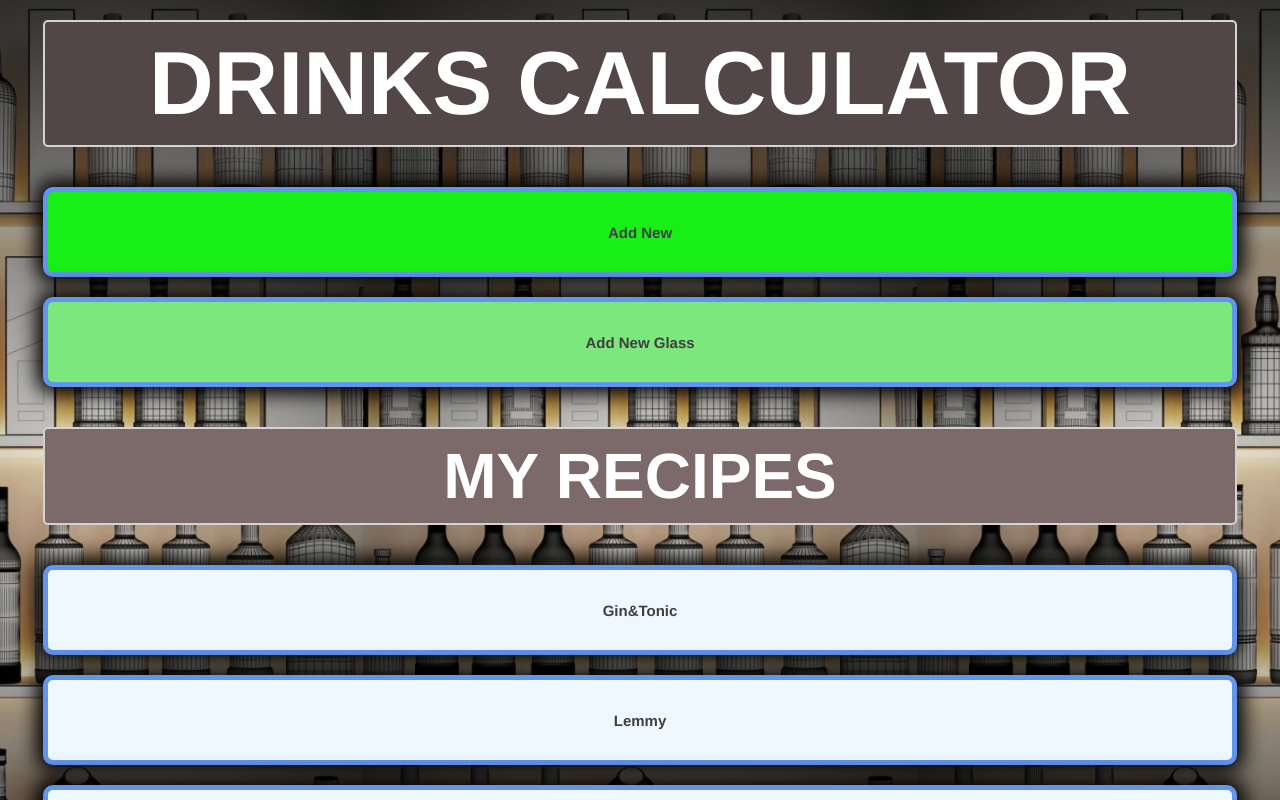
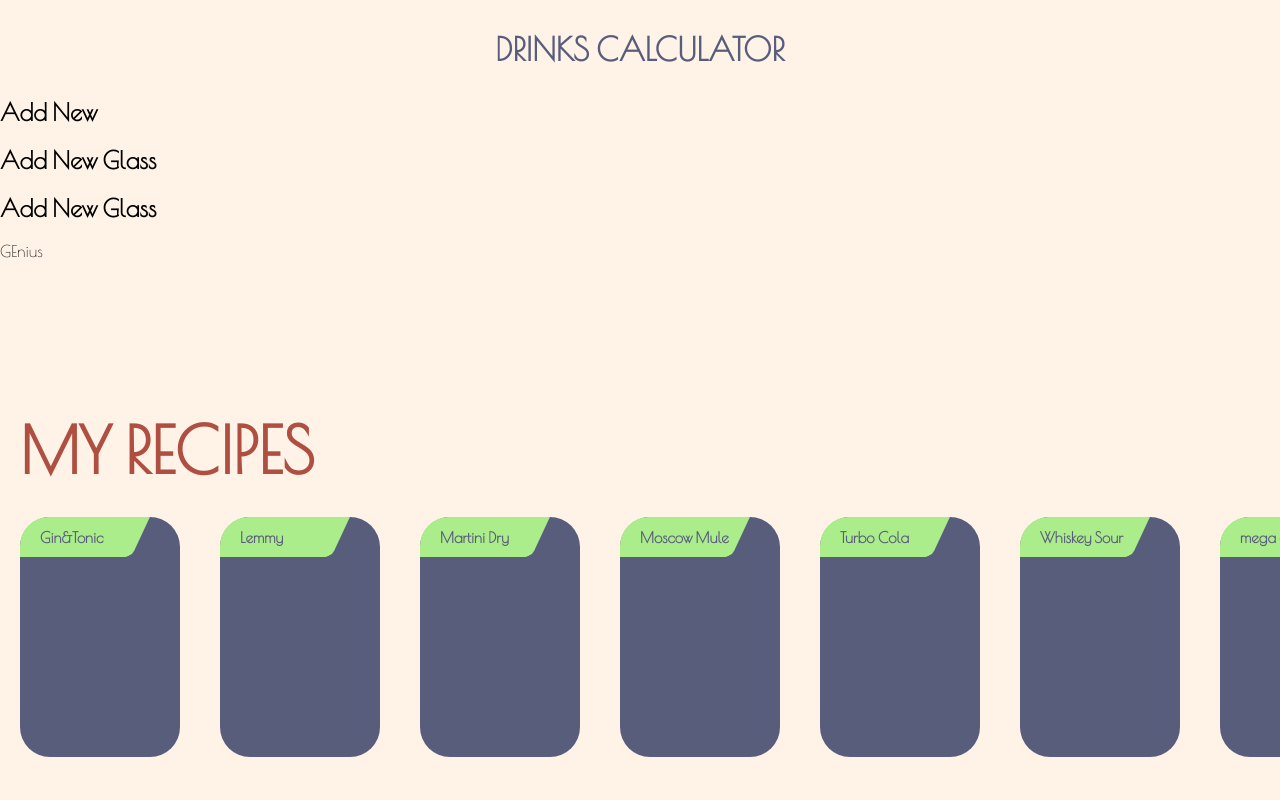
Before and after one commit to misiekmardosz/DrinksCalculator, a React (Create React App) app: page / in a window 1280 px wide. Shown: the top 800 px of the page. Built offline with nearby package versions, Linux system fonts and the light colour scheme; data requests are answered from the project's data file.

Commit message:
new version

```diff
--- a/package.json
+++ b/package.json
@@ -9,6 +9,7 @@
     "@testing-library/jest-dom": "^5.16.2",
     "@testing-library/react": "^12.1.3",
     "@testing-library/user-event": "^13.5.0",
+    "font-awesome": "^4.7.0",
     "node-sass": "^7.0.1",
     "react": "^17.0.2",
     "react-dom": "^17.0.2",
--- /dev/null
+++ b/src/AddGlassBar.js
@@ -0,0 +1,13 @@
+import React, {useState} from "react";
+
+const AddGlassBar = ({glassBar}) => {
+    if (glassBar === false)
+        return (
+            <>
+                <div>GEnius</div>
+            </>
+        )
+    else return <></>
+}
+
+export {AddGlassBar}
--- a/src/Recipe.js
+++ b/src/Recipe.js
@@ -5,6 +5,7 @@ import {Ingredient} from "./models/ingredient";
 import {Recipe as RecipeModel} from "./models/Recipe"
 import {Glass} from "./models/glass";
 import '../node_modules/font-awesome/css/font-awesome.min.css';
+import {AddGlassBar} from "./AddGlassBar";
 //uuid
 
 const API_URL = 'http://localhost:3000';
@@ -22,6 +23,8 @@ const Recipe = () => {
     const [glasses, setGlasses] = useState([]);
     const [glassName, setGlassName] = useState("")
     const [volume, setVolume] = useState("")
+    const [glassBar, setGlassBar] = useState(false);
+    console.log(glassBar);
 
     recipes.sort((a,b) => (a.name > b.name) ? 1 : ((b.name > a.name) ? -1 : 0))
 
@@ -142,6 +145,10 @@ const Recipe = () => {
         setGlassName("")
         setVolume("")
     }
+    function addGlassBar(e){
+        e.preventDefault()
+        setGlassBar(current => !current)
+    }
 
     function cancelButton() {
         setNewRecipeModalIsOpen(false);
@@ -173,14 +180,28 @@ const Recipe = () => {
                 </div>
                 <div className={"recipe"} onClick={openGlassModal}>
                     <h2>Add New Glass</h2>
+
                 </div>
-                <h2 className={"app--recipes"}>MY RECIPES</h2>
+                <h2 onClick={addGlassBar}>Add New Glass</h2>
+                <AddGlassBar glassBar={glassBar}/>
+
+                <div className={"scroll"}>
+                    <h2 className={"app--recipes"}>MY RECIPES</h2>
+                <div className={"scroll-recipes"}>
                 {recipes.map((recipe) => (
                     <div key={recipe.id} className={"recipe"} onClick={ () => openModal(recipe)}>
                         <h2>{recipe.name}</h2>
-                    </div>
+                        <ul>
+                        {ingredients.map((ingredient)=>(
+                            <li>{ingredient.name}</li>
+                        ))}
+                        </ul>
+                        </div>
                 ))}
+                </div>
+                </div>
                 <Modal
+                    className={"modal--open"}
                     isOpen={recipeModalIsOpen}
                     onRequestClose={closeModal}
                     ariaHideApp={false}
--- a/src/database/db.json
+++ b/src/database/db.json
@@ -67,6 +67,63 @@
         }
       ],
       "process": "pour everything to the glass, add lemon and ice"
+    },
+    {
+      "id": 7,
+      "name": "Turbo Cola",
+      "ingredients": [
+        {
+          "name": "Vodka",
+          "quantity": "40"
+        },
+        {
+          "name": "Cola",
+          "quantity": "120"
+        },
+        {
+          "name": "lemmon",
+          "quantity": "10"
+        }
+      ],
+      "process": "pour everything to the glass"
+    },
+    {
+      "id": 8,
+      "name": "Martini Dry",
+      "ingredients": [
+        {
+          "name": "Gin",
+          "quantity": "70"
+        },
+        {
+          "name": "Vermout",
+          "quantity": "140"
+        },
+        {
+          "name": "Olives",
+          "quantity": "2"
+        }
+      ],
+      "process": ""
+    },
+    {
+      "id": 9,
+      "name": "mega cola",
+      "ingredients": [
+        {
+          "name": "cola",
+          "quantity": "210"
+        },
+        {
+          "name": "sprite",
+          "quantity": "100"
+        },
+        {
+          "name": "fanta",
+          "quantity": "70"
+        }
+      ],
+      "process": "mieszamy składniki i nalewamy "
     }
   ],
   "glasses": [
@@ -79,6 +136,11 @@
       "id": 2,
       "name": "Shot ",
       "volume": "40"
+    },
+    {
+      "id": 3,
+      "name": "Vine Glass",
+      "volume": "150"
     }
   ]
 }
--- a/src/scss/main.scss
+++ b/src/scss/main.scss
@@ -1,46 +1,21 @@
+@import url('https://fonts.googleapis.com/css2?family=Indie+Flower&family=Poiret+One&display=swap');
+ $color-1: #fff3e8;
+ $color-2:#FFA364;
+ $color-3:#FC7643;
+ $color-4:#AF4F41;
+ $color-5: #595d7c;
+ $color-6: #abec8b;
+
 
 *{
-  font-family: "Helvetica Neue";
-  color: #3f3f3f;
+  font-family: "Poiret One";
 }
 body{
-  background: url("../icons/barBackground.jpeg") center/contain;
-  display: flex;
+  background: $color-1;
   justify-content: center;
 }
 .container{
-  display: flex;
-  //justify-content: space-around;
-  //flex-grow: 0;
   width: 100%;
-  flex-flow: wrap;
-  font-size: 20px;
-
-  div.recipe{
-    border: 5px solid cornflowerblue;
-    width: 100%;
-    text-align: center;
-    margin: 20px;
-    margin-bottom: 0;
-    font-size: 10px;
-    color: black;
-    display: flex;
-    justify-content: center;
-    align-items: center;
-    //width: 80px;
-    height: 80px;
-    background: aliceblue;
-    border-radius: 10px;
-    box-shadow: 0px 0px 20px 7px #000000;
-  }
-  div.recipe:first-child{
-    background-color: #17ef17;
-    margin-bottom: 0;
-  }
-  div.recipe:nth-child(2){
-    background-color: #7ce77c;
-    margin-bottom: 20px;
-  }
   .form{
     width: 100%;
     display: flex;
@@ -52,12 +27,9 @@ body{
     }
     .new-recipe-title{
       text-align: center;
+      color: $color-2;
       font-size: 20px;
       font-weight: bold;
-      background-color: #988888;
-      padding: 10px 0;
-      border-radius: 5px;
-      border: 1px solid lightgreen;
     }
     .new-recipe-ing{
       width: 100%;
@@ -107,24 +79,17 @@ body{
 }
 .app--name{
   text-align: center;
-  color: white;
+  color: $color-5;
   margin: 20px;
   padding: 10px 0;
-  font-size: 7vw;
-  background-color: #524646;
-  border: 2px solid lightgrey;
   border-radius: 5px;
 }
 .app--recipes{
-  text-align: center;
-  color: white;
+  color: $color-4;
   width: 100%;
   margin: 20px;
   padding: 10px 0;
   font-size: 5vw;
-  background-color: #7c6969;
-  border: 2px solid lightgrey;
-  border-radius: 5px;
 }
 .my--recipes{
   width: 100%;
@@ -200,6 +165,8 @@ ul{
 .ReactModal__Overlay {
   opacity: 0;
   animation: openingModal .15s;
+  z-index: 4;
+  background-color: $color-1;
 }
 
 .ReactModal__Overlay--after-open{
@@ -255,3 +222,62 @@ ul{
   height: auto;
   align-items: center;
 }
+
+.scroll{
+  width: 100%;
+  bottom: 40px;
+  position: absolute;
+
+  .scroll-recipes{
+    overflow-x: scroll;
+    overflow-y: hidden;
+    white-space: nowrap;
+    .recipe{
+      display: inline-block;
+      padding: 20px;
+      font-size: 10px;
+      margin: 0 20px;
+      height: 200px;
+      width: 120px;
+      background-color: $color-5;
+      border-radius: 30px;
+      position: relative;
+      h2{
+        z-index: 2;
+        color: $color-5;
+        position: absolute;
+        top:0;
+
+      }
+    }
+    .recipe::before{
+      position: absolute;
+      content: "";
+      display: block;
+      width: 110px;
+      height: 40px;
+      background-color: $color-6;
+      border-radius: 29px 0 5px 0;
+      top:0;
+      left:0
+    }
+    .recipe::after{
+      z-index: 0;
+      position: absolute;
+      content: "";
+      display: block;
+      width: 50px;
+      height: 60px;
+      background-color: $color-6;
+      border-radius: 25px 0 10px 0;
+      transform: rotate(25deg);
+      top:-24.6px;
+      left:75px;
+    }
+  }
+}
+.modal--open{
+  background-color: black;
+  position: absolute;
+  inset: 40px;
+}
```
Also changed, not shown: 1 other file (tests, documents, lock files or other folders).
